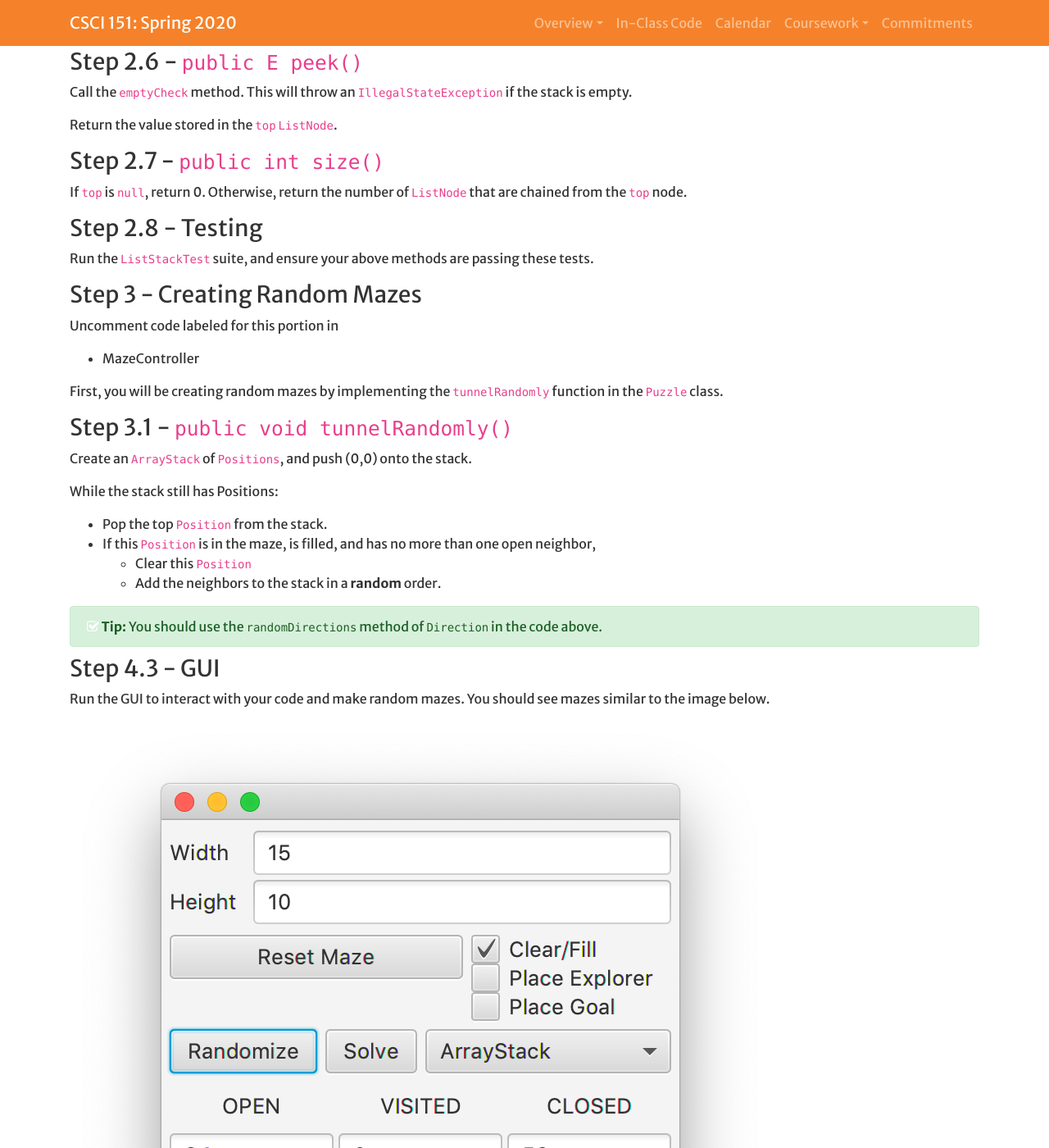
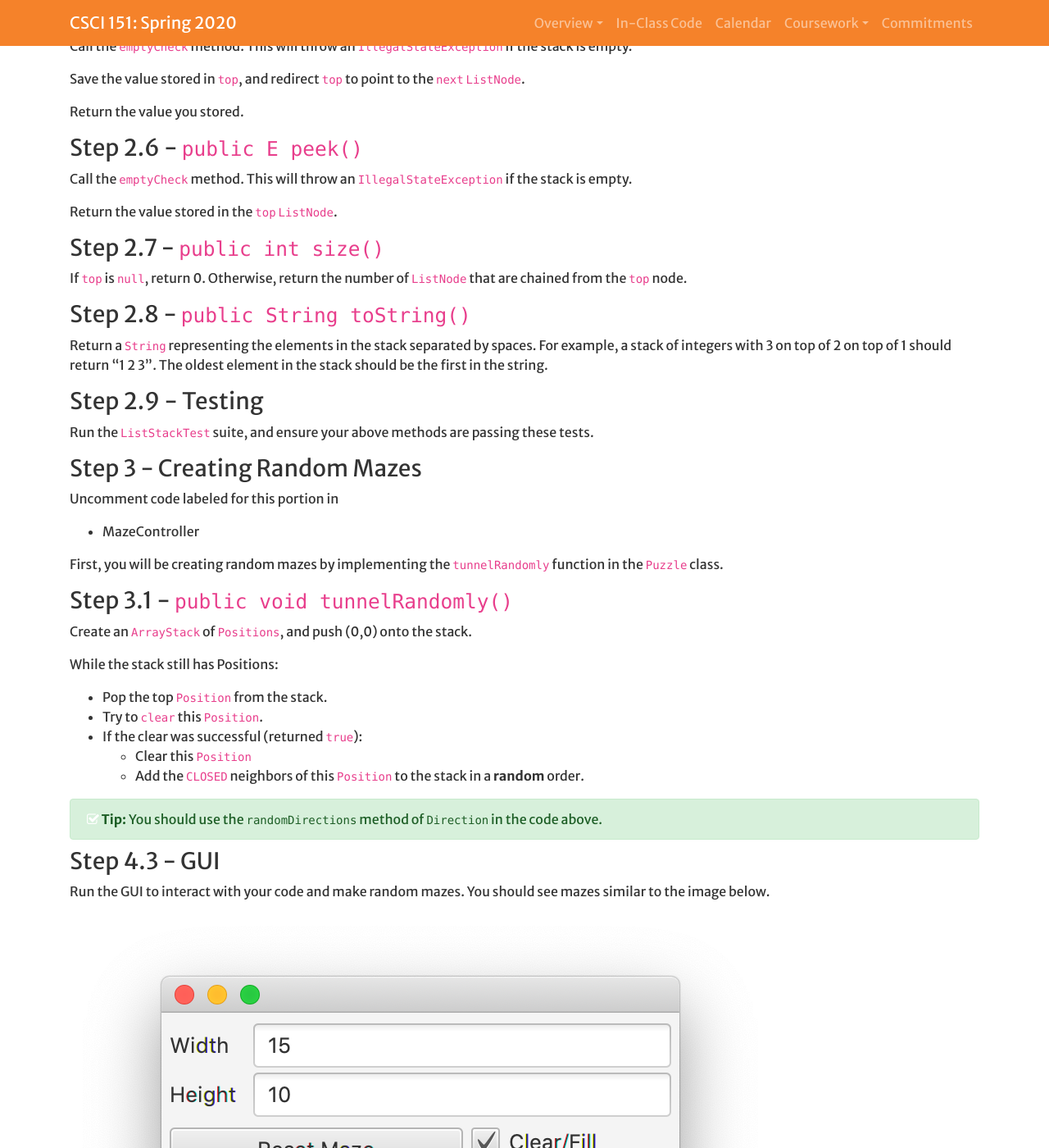
Before and after one commit to Hendrix-CS/csci151, a Jekyll site: the page built from labs/maze-dfs.md, in a window 1280 px wide and 1400 px high, scrolled down 3646 px. Shown: the whole window at 82% size. Built offline with Jekyll 4.4.1, drawn with Linux system fonts in a browser that asks for light colours; a script that is not in the unit is left out; our own code applies the rules of GitHub Pages for plain Markdown files; some of the changed text lies outside the part shown.

Commit message:
updated Lab 4 skeleton and instructions

```diff
--- a/labs/maze-dfs.md
+++ b/labs/maze-dfs.md
@@ -96,7 +96,14 @@ Return the item in the `top - 1` spot of the `stuff` array.
 
 Return the number of items in `stuff`.
 
-### Step 1.5 - Testing
+### Step 1.5 - `public String toString()`
+
+Return a `String` representing the elements in the stack separated
+by spaces. For example, a stack of integers with 3 on top of 2 on top of 1
+should return "1 2 3". The oldest element in the stack should be the first
+in the string.
+
+### Step 1.6 - Testing
 
 Run the `ArrayStackTest` suite, and ensure your above methods are passing
 these tests.
@@ -155,7 +162,14 @@ Return the value stored in the `top` `ListNode`.
 If `top` is `null`, return 0. Otherwise,
 return the number of `ListNode` that are chained from the `top` node.
 
-### Step 2.8 - Testing
+### Step 2.8 - `public String toString()`
+
+Return a `String` representing the elements in the stack separated
+by spaces. For example, a stack of integers with 3 on top of 2 on top of 1
+should return "1 2 3". The oldest element in the stack should be the first
+in the string.
+
+### Step 2.9 - Testing
 
 Run the `ListStackTest` suite, and ensure your above methods are passing
 these tests.
@@ -176,9 +190,10 @@ Create an `ArrayStack` of `Positions`, and push (0,0) onto the stack.
 While the stack still has Positions:
 
 -   Pop the top `Position` from the stack.
--   If this `Position` is in the maze, is filled, and has no more than one open neighbor,
+-   Try to `clear` this `Position`.
+-   If the clear was successful (returned `true`):
     -   Clear this `Position`
-    -   Add the neighbors to the stack in a **random** order.
+    -   Add the `CLOSED` neighbors of this `Position` to the stack in a **random** order.
 
 {% include tip.html content="You should
     use the `randomDirections` method of
```
Also changed, not shown: 1 other file.
